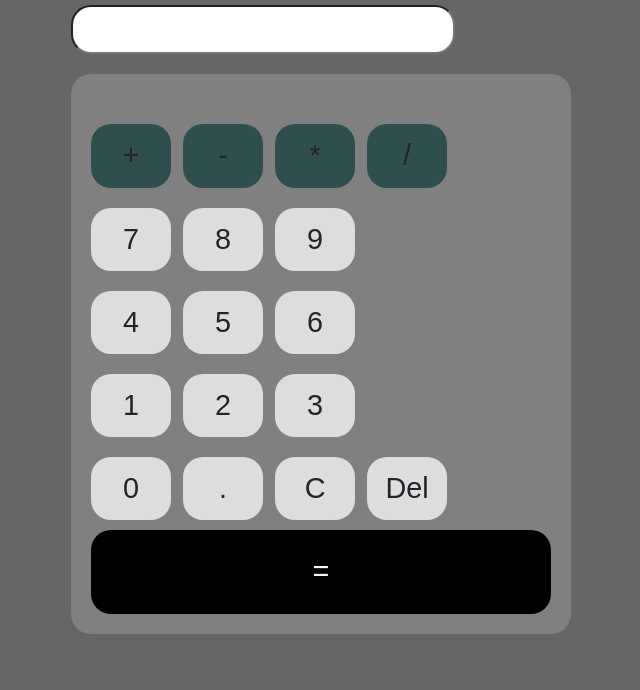
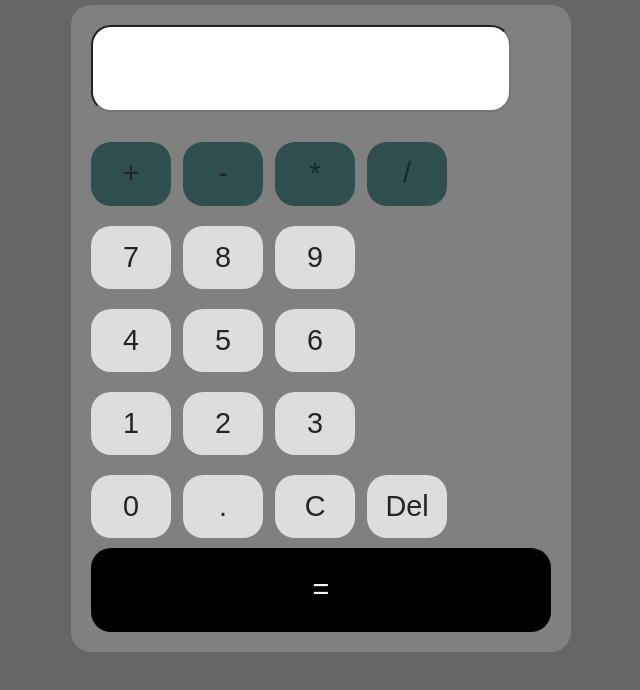
Before and after one commit to Abenathi201/Create-Calculate, a plain HTML site: page index.html in a window 1280 px wide. Shown: the part 102-792 px from the top of the page, without its empty margins (319-959 px from the left). Drawn offline with nearby package versions, Linux system fonts and the light colour scheme.

Commit message:
Some additions

```diff
--- a/index.html
+++ b/index.html
@@ -13,11 +13,12 @@
 <body>
     <div>
       <h1>CALCULATOR</h1>
-        <div>
-            <input type="text" id="screen">
-        </div>
+
         <div class="calculator">
-            <div class="input" id="screen"></div>
+            <div>
+              <input class="calculator bg-white text-center" type="text" id="screen">
+            </div>
+            <!-- <div class="input" id="screen"></div> -->
             <div class="buttons">
               <div class="operators">
                 <div onclick="calculation('+')">+</div>
--- a/script/index.js
+++ b/script/index.js
@@ -6,27 +6,10 @@ let del = document.getElementById("del");
 function calculation(number) {
     //  display.value += number;
      if (number === '.' && display.value.includes('.')) {
-         return false
+         return true
      }
 
      display.value += number;
-
-    // let output = input.slice(-1)
-    // let operators = ["+", "-", "*", "/"]
-
-    // if (number == "." && output == ".") {
-    //     return false
-    // }
-    // if (operators.includes(number)) {
-    //     if (operators.includes(output)) {
-    //         return false
-    //     }
-
-    //     else {
-    //         return true
-    //     }
-    // }
-    // display.value += number;
 }
 
 
```
